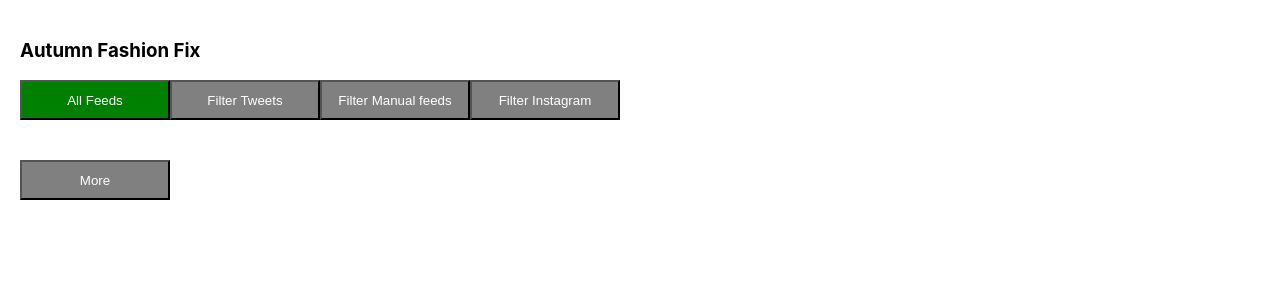
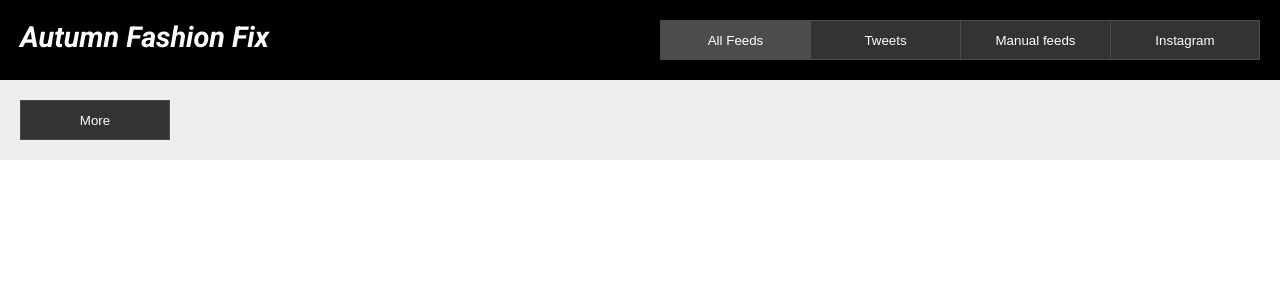
Before and after one commit to mfisheruk/socialwall, a React (Create React App) app: page / in a window 1280 px wide. Shown: the top 300 px of the page. Built offline with nearby package versions, Linux system fonts and the light colour scheme; no server answers.

Commit message:
Improved CSS

```diff
--- a/src/App.css
+++ b/src/App.css
@@ -1,21 +1,70 @@
+@import url('https://fonts.googleapis.com/css?family=Roboto:700i');
+
 h4{
   margin: 0
 }
 
+.mainmenu{
+  display: flex;
+  flex-direction: row;
+
+  background-color: black;
+  color: #fff;
+  justify-content: space-between
+}
+
+.mainmenu h3{
+  margin: 0;
+  padding: 0;
+  font-family: 'Roboto', sans-serif;
+  font-size: 1.8em;
+}
+
+.filter{
+  display: flex;
+
+}
+
+.imagecontainer{
+  background-color: #eee;
+}
+
 .imagecontainer, .mainmenu{
-  /* width: 940px;
-  margin: 10px auto; */
   padding:20px;
 }
+
+.imagecontent p, .imagecontent a{
+  /* These are technically the same, but use both */
+overflow-wrap: break-word;
+word-wrap: break-word;
+
+-ms-word-break: break-all;
+/* This is the dangerous one in WebKit, as it breaks things wherever */
+word-break: break-all;
+/* Instead use this non-standard one: */
+word-break: break-word;
+
+/* Adds a hyphen where the word breaks, if supported (No Blink) */
+-ms-hyphens: auto;
+-moz-hyphens: auto;
+-webkit-hyphens: auto;
+hyphens: auto;
+}
+
+
 
 .tilecontainer{
   position: relative;
   margin-top:5px;
-  background-color: #eee;
+  background-color: #fff;
+  border:1px solid #e0e0e0;
 }
 
-.tile img{
-  max-width:100%;
+.imageblock img{
+  display: block;
+  max-width: 100%;
+  margin-right: auto;
+  margin-left: auto;
 }
 
 .tags{
@@ -23,13 +72,22 @@ h4{
 }
 
 button{
-  background-color: gray;
+  background-color: #333;
 	color: white;
 	width: 150px;
-	height: 40px;
+  height: 40px;
+  border-top: 1px solid #4c4c4c;
+  border-bottom: 1px solid #4c4c4c;
+  border-left: 1px solid #4c4c4c;
+  border-right: none;
 }
+
+button:last-child{
+  border-right: 1px solid #4c4c4c;
+}
+
 button.active{
-  background-color: green;
+  background-color: #4c4c4c;
 
 }
 
@@ -45,6 +103,11 @@ button.active{
   margin-left: 8px; */
 }
 
+.timestamp{
+  font-size: 0.8em;
+  color:#afa7a7;
+}
+
 @media (min-width: 320px){
   .tile{
 
@@ -56,7 +119,12 @@ button.active{
 }
 
 @media (min-width: 375px){
-
+  button{
+    width: auto;
+    height: 40px;
+    padding-left:15px;
+    padding-right:15px;
+  }
 }
 
 @media (min-width: 576px){
@@ -67,19 +135,28 @@ button.active{
 }
 
 @media (min-width: 768px){
+
   .socialwall {
     column-count: 3;
-    column-gap: 1em;
   }
-
-
 }
 @media (min-width: 992px){
   .socialwall {
-    column-count: 6;
-    column-gap: 1em;
+    column-count: 4;
   }
 }
 @media (min-width: 1200px){
-
+  button{
+    background-color: #333;
+    color: white;
+    width: 150px;
+    height: 40px;
+    border-top: 1px solid #4c4c4c;
+    border-bottom: 1px solid #4c4c4c;
+    border-left: 1px solid #4c4c4c;
+    border-right: none;
+  }
+  .socialwall {
+    column-count: 5;
+  }
 }
--- a/src/App.js
+++ b/src/App.js
@@ -1,7 +1,7 @@
 import React, { Component } from 'react';
-//import logo from './logo.svg';
 import instagramLogo from './images/glyph-logo_May2016.png'
 import twitterLogo from './images/Twitter_Logo_Blue.png'
+import bullringLogo from './images/bullringlogo.png'
 import afftag from './images/afftag.png'
 import instagramtag from './images/instagramtag.png'
 import twittertag from './images/twittertag.png'
@@ -13,12 +13,12 @@ class App extends Component {
     this.state = {
       feedData : [],
       currentFilter: "",
+      timestamp: new Date().toLocaleTimeString('en-GB', { hour: "numeric", minute: "numeric"}),
       isLoaded : true
     }
   }
 
   componentDidMount(){
-    //console.log("hit didmount")
     this.getFeedData();
   }
 
@@ -27,7 +27,6 @@ class App extends Component {
       await fetch('http://private-cc77e-aff.apiary-mock.com/posts')
         .then(res => res.json())
         .then(resitems => resitems.items)
-        //.then(feedData => this.setState({feedData: [...this.state.feedData, feedData]})
         .then(feedData=> this.setState({feedData: feedData}))
         .then(this.setState({currentFilter : ""}, function(){console.log(this.state.currentFilter)}))
     }
@@ -41,7 +40,6 @@ class App extends Component {
       await fetch('http://private-cc77e-aff.apiary-mock.com/posts')
         .then(res => res.json())
         .then(resitems => resitems.items.filter(tweet => tweet.service_name === "Twitter"))
-        //.then(feedData => this.setState({feedData: [...this.state.feedData, feedData]})
         .then(feedData=> this.setState({feedData: feedData}))
         .then(this.setState({currentFilter : "Twitter"}, function(){console.log(this.state.currentFilter)}))
 
@@ -51,18 +49,11 @@ class App extends Component {
     }
   }
 
-  // filterTweets(){
-  //   var tweets = this.state.allData.filter(tweet => tweet.service_name == "Twitter")
-  //   console.log(tweets);
-  //   this.setState({feedData : tweets})
-  // }
-
   filterManualFeeds = async(req, res) => {
     try{
       await fetch('http://private-cc77e-aff.apiary-mock.com/posts')
         .then(res => res.json())
         .then(resitems => resitems.items.filter(tweet => tweet.service_name === "Manual"))
-        //.then(feedData => this.setState({feedData: [...this.state.feedData, feedData]})
         .then(feedData=> this.setState({feedData: feedData}))
         .then(this.setState({currentFilter : "Manual"}, function(){console.log(this.state.currentFilter)}))
     }
@@ -71,19 +62,11 @@ class App extends Component {
     }
   }
 
-  // filterManualFeeds(){
-  //   //this.getFeedData();
-  //   var manualFeeds = this.state.feedData.filter(manual => manual.service_name == "Manual")
-  //   console.log(manualFeeds);
-  //   this.setState({feedData : manualFeeds})
-  // }
-
   filterInstagram = async(req, res) => {
     try{
       await fetch('http://private-cc77e-aff.apiary-mock.com/posts')
         .then(res => res.json())
         .then(resitems => resitems.items.filter(tweet => tweet.service_name === "Instagram"))
-        //.then(feedData => this.setState({feedData: [...this.state.feedData, feedData]})
         .then(feedData=> this.setState({feedData: feedData}))
         .then(this.setState({currentFilter : "Instagram"}, function(){console.log(this.state.currentFilter)}))
     }
@@ -100,9 +83,6 @@ class App extends Component {
   // }
 
   getMoreFeeds = async(req, res) => {
-    console.log(this.state.feedData)
-    console.log(this.state.currentFilter)
-    //var currentRecords = this.state.feedData;
     try{
       await fetch('http://private-cc77e-aff.apiary-mock.com/posts')
         .then(res => res.json())
@@ -115,10 +95,10 @@ class App extends Component {
   }
 
   addDefaultSrc(feedtype, e){
-    var imageFallback = 'https://www.bullring.co.uk/Data/skins/vicinitee-bullring-web-10years/images/logo.png?v=1';
+    var imageFallback = bullringLogo;
     switch(feedtype) {
       case "":
-        imageFallback = 'https://www.bullring.co.uk/Data/skins/vicinitee-bullring-web-10years/images/logo.png?v=1'
+        imageFallback = bullringLogo
         break;
       case "Twitter":
         imageFallback = twitterLogo
@@ -127,7 +107,7 @@ class App extends Component {
         imageFallback = instagramLogo
         break;
       default:
-        imageFallback = 'https://www.bullring.co.uk/Data/skins/vicinitee-bullring-web-10years/images/logo.png?v=1'
+        imageFallback = bullringLogo
     }
 
     e.target.src = imageFallback
@@ -144,10 +124,11 @@ class App extends Component {
         <div className="mainmenu">
           <h3>Autumn Fashion Fix</h3>
 
+        <div className="filters">
           <button onClick={() => this.getFeedData()} className={this.state.currentFilter === "" ? "active": ""}>All Feeds</button>
-          <button onClick={() => this.filterTweets()} className={this.state.currentFilter === "Twitter" ? "active": ""}>Filter Tweets</button>
-          <button onClick={() => this.filterManualFeeds()} className={this.state.currentFilter === "Manual" ? "active": ""}>Filter Manual feeds</button>
-          <button onClick={() => this.filterInstagram()} className={this.state.currentFilter === "Instagram" ? "active": ""}>Filter Instagram</button>
+          <button onClick={() => this.filterTweets()} className={this.state.currentFilter === "Twitter" ? "active": ""}>Tweets</button>
+          <button onClick={() => this.filterManualFeeds()} className={this.state.currentFilter === "Manual" ? "active": ""}>Manual feeds</button>
+          <button onClick={() => this.filterInstagram()} className={this.state.currentFilter === "Instagram" ? "active": ""}>Instagram</button>
 
           {/* <form onSubmit={this.getFeedData}>
             <label>
@@ -167,6 +148,7 @@ class App extends Component {
               Instagram
             </label>
           </form> */}
+          </div>
           </div>
         </header>
 
@@ -191,8 +173,8 @@ class App extends Component {
                   tags = <p className="tags">{'#' + item.item_data.tags.join(' #')}</p>
                 }
 
-                //imageTag = item.item_data.image.medium;
-                imageTag = 'https://scontent-lht6-1.cdninstagram.com/vp/b8bcc77658eadac2016a94c39ed43c90/5D2F8FEF/t51.2885-15/e15/10598470_1480439188872772_1890435781_n.jpg?_nc_ht=scontent-lht6-1.cdninstagram.com'
+                imageTag = item.item_data.image.medium;
+                //imageTag = 'https://scontent-lht6-1.cdninstagram.com/vp/b8bcc77658eadac2016a94c39ed43c90/5D2F8FEF/t51.2885-15/e15/10598470_1480439188872772_1890435781_n.jpg?_nc_ht=scontent-lht6-1.cdninstagram.com'
               }
 
               if(item.service_name === "Twitter"){
@@ -212,20 +194,18 @@ class App extends Component {
               return(
                 <div className="tile" key={index}>
                   <div className="tilecontainer">
-
                     {tagicon}
                     <div className="tilecontent">
-                  {/* <h4>Feedtype : {item.service_name}</h4> */}
-
+                      <div className="imageblock">
                         <img onError={this.addDefaultSrc.bind(this, item.service_name)} src={imageTag} />
+                      </div>
                       {userName}
                       <p dangerouslySetInnerHTML={createMarkup(bodytext)} />
                       {link}
                       {tags}
+                      <p className="timestamp">Updated : {this.state.timestamp}</p>
                     </div>
                   </div>
-
-
                 </div>
               )
             })}
```
Also changed, not shown: src/images/bullringlogo.png (added). Lines whose indentation alone changed are shown as unchanged.
